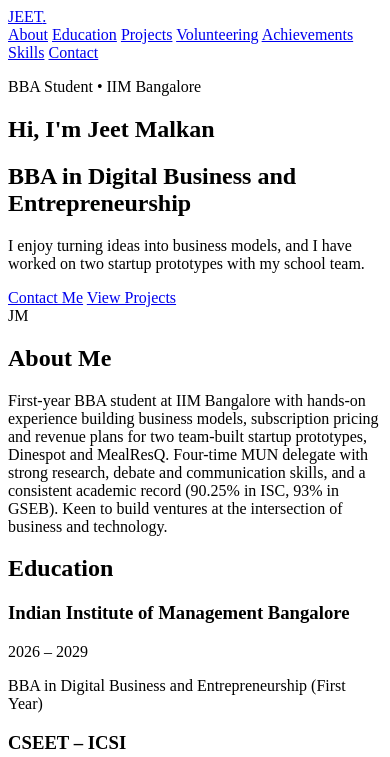
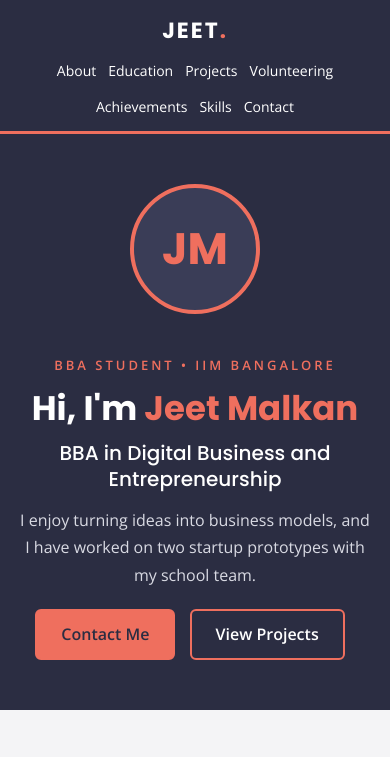
Before and after one commit to jeetmalkan/jeetmalkan.github.io, a plain HTML site: page index.html in a window 390 px wide. Shown: the top 757 px of the page. Drawn offline with nearby package versions, Linux system fonts and the light colour scheme.

Commit message:
Add CSS styling

```diff
--- a/index.html
+++ b/index.html
@@ -5,6 +5,13 @@
   <meta name="viewport" content="width=device-width, initial-scale=1.0">
   <title>Jeet Malkan | Resume</title>
 
+  <!-- Google Fonts: Poppins for headings, Open Sans for body text -->
+  <link rel="preconnect" href="https://fonts.googleapis.com">
+  <link rel="preconnect" href="https://fonts.gstatic.com" crossorigin>
+  <link href="https://fonts.googleapis.com/css2?family=Open+Sans:wght@400;600&family=Poppins:wght@500;600;700&display=swap" rel="stylesheet">
+
+  <!-- External stylesheet -->
+  <link rel="stylesheet" href="style.css">
 </head>
 <body>
 
--- /dev/null
+++ b/style.css
@@ -0,0 +1,345 @@
+/* =========================================================
+   Jeet Malkan - Resume Website Stylesheet
+   Colour theme: Charcoal & Coral
+   ========================================================= */
+
+/* ---------- Colour palette (CSS variables) ---------- */
+:root {
+  --charcoal: #2B2D42;
+  --coral: #EF6F5E;
+  --coral-dark: #C9493A;
+  --background: #F4F4F6;
+  --white: #FFFFFF;
+  --text: #33354A;
+  --muted: #6B6E80;
+}
+
+/* ---------- Universal selector: reset ---------- */
+* {
+  margin: 0;
+  padding: 0;
+  box-sizing: border-box;
+}
+
+/* ---------- Element selectors ---------- */
+html {
+  scroll-behavior: smooth;      /* smooth scrolling when a nav link is clicked */
+  scroll-padding-top: 70px;     /* so the sticky nav does not cover section titles */
+}
+
+body {
+  font-family: 'Open Sans', Arial, sans-serif;
+  background-color: var(--background);
+  color: var(--text);
+  line-height: 1.7;
+}
+
+h1, h2, h3 {
+  font-family: 'Poppins', Arial, sans-serif;
+  color: var(--charcoal);
+  line-height: 1.3;
+}
+
+a {
+  color: var(--coral-dark);
+}
+
+ul {
+  padding-left: 20px;
+}
+
+/* ---------- Navigation bar: Flexbox + sticky positioning ---------- */
+.navbar {
+  position: sticky;
+  top: 0;
+  z-index: 10;
+  background-color: var(--charcoal);
+  padding: 14px 8%;
+  display: flex;
+  justify-content: space-between;
+  align-items: center;
+  flex-wrap: wrap;
+  gap: 10px;
+  border-bottom: 3px solid var(--coral);
+}
+
+.logo {
+  font-family: 'Poppins', Arial, sans-serif;
+  font-size: 22px;
+  font-weight: 700;
+  letter-spacing: 2px;
+  color: var(--white);
+  text-decoration: none;
+}
+
+.logo span {
+  color: var(--coral);
+}
+
+.navbar nav {
+  display: flex;
+  flex-wrap: wrap;
+  gap: 20px;
+}
+
+/* descendant selector + hover pseudo-class */
+.navbar nav a {
+  color: var(--white);
+  text-decoration: none;
+  font-size: 14px;
+  transition: color 0.3s;
+}
+
+.navbar nav a:hover {
+  color: var(--coral);
+}
+
+/* ---------- Hero section: Flexbox ---------- */
+.hero {
+  background-color: var(--charcoal);
+  color: #D9DAE3;
+  padding: 80px 8%;
+  display: flex;
+  justify-content: space-between;
+  align-items: center;
+  gap: 40px;
+}
+
+.hero-text {
+  max-width: 620px;
+}
+
+.tag {
+  color: var(--coral);
+  font-size: 13px;
+  font-weight: 600;
+  letter-spacing: 3px;
+  text-transform: uppercase;
+}
+
+.hero h1 {
+  color: var(--white);
+  font-size: 46px;
+  margin: 10px 0;
+}
+
+.hero h1 span {
+  color: var(--coral);
+}
+
+.hero h2 {
+  color: var(--white);
+  font-size: 20px;
+  font-weight: 500;
+  margin-bottom: 15px;
+}
+
+/* Initials circle (can be replaced by a photo later) */
+.initials {
+  width: 180px;
+  height: 180px;
+  flex-shrink: 0;
+  border-radius: 50%;
+  border: 4px solid var(--coral);
+  background-color: #3A3D57;
+  color: var(--coral);
+  font-family: 'Poppins', Arial, sans-serif;
+  font-size: 60px;
+  font-weight: 700;
+  display: flex;
+  justify-content: center;
+  align-items: center;
+}
+
+/* ---------- Buttons ---------- */
+.btn {
+  display: inline-block;
+  margin: 20px 10px 0 0;
+  padding: 10px 24px;
+  border: 2px solid var(--coral);
+  border-radius: 6px;
+  font-weight: 600;
+  text-decoration: none;
+  transition: background-color 0.3s, color 0.3s;
+}
+
+.btn-primary {
+  background-color: var(--coral);
+  color: var(--charcoal);
+}
+
+.btn-primary:hover {
+  background-color: transparent;
+  color: var(--coral);
+}
+
+.btn-outline {
+  background-color: transparent;
+  color: var(--white);
+}
+
+.btn-outline:hover {
+  background-color: var(--coral);
+  color: var(--charcoal);
+}
+
+/* ---------- Main content area ---------- */
+main {
+  max-width: 950px;
+  margin: 0 auto;
+  padding: 0 20px;
+}
+
+/* child selector: every section directly inside main */
+main > section {
+  padding: 50px 0 10px 0;
+}
+
+.section-title {
+  font-size: 28px;
+  margin-bottom: 20px;
+  padding-bottom: 6px;
+  border-bottom: 3px solid var(--coral);
+  display: inline-block;   /* keeps the underline only as wide as the text */
+}
+
+.subtitle {
+  font-style: italic;
+  color: var(--muted);
+  margin-bottom: 20px;
+}
+
+.meta {
+  font-size: 14px;
+  color: var(--muted);
+  margin-bottom: 8px;
+}
+
+/* ---------- Cards: Flexbox wrap ---------- */
+.card-list {
+  display: flex;
+  flex-wrap: wrap;
+  gap: 20px;
+}
+
+.card {
+  flex: 1 1 400px;
+  position: relative;      /* lets the badge be placed inside the card */
+  background-color: var(--white);
+  border-left: 5px solid var(--coral);
+  border-radius: 8px;
+  padding: 20px 24px;
+  box-shadow: 0 4px 12px rgba(0, 0, 0, 0.06);
+  transition: transform 0.3s, box-shadow 0.3s;
+}
+
+/* hover effect: card lifts up slightly */
+.card:hover {
+  transform: translateY(-5px);
+  box-shadow: 0 10px 20px rgba(0, 0, 0, 0.1);
+}
+
+.card h3 {
+  font-size: 18px;
+  margin-bottom: 4px;
+}
+
+/* skill cards are smaller so more fit on one row */
+.skill {
+  flex-basis: 200px;
+  border-left: none;
+  border-top: 5px solid var(--charcoal);
+}
+
+/* ---------- Project cards: absolute positioning for badge ---------- */
+.project {
+  padding-top: 34px;
+}
+
+.badge {
+  position: absolute;
+  top: -12px;
+  right: 20px;
+  background-color: var(--coral);
+  color: var(--charcoal);
+  font-size: 12px;
+  font-weight: 600;
+  padding: 3px 12px;
+  border-radius: 20px;
+}
+
+/* ---------- ID selector: achievements list ---------- */
+#achievements .achievement-list {
+  list-style: none;
+  padding-left: 0;
+}
+
+.achievement-list li {
+  background-color: var(--white);
+  padding: 12px 18px;
+  margin-bottom: 10px;
+  border-radius: 6px;
+}
+
+/* pseudo-class: alternate rows get a coloured edge */
+.achievement-list li:nth-child(odd) {
+  border-left: 4px solid var(--coral);
+}
+
+.achievement-list li:nth-child(even) {
+  border-left: 4px solid var(--charcoal);
+}
+
+/* ---------- Contact ---------- */
+.contact-box {
+  margin-top: 15px;
+  background-color: var(--charcoal);
+  color: var(--white);
+  padding: 20px 24px;
+  border-radius: 8px;
+}
+
+.contact-box a {
+  color: var(--coral);
+}
+
+/* ---------- Footer ---------- */
+footer {
+  text-align: center;
+  font-size: 14px;
+  color: var(--muted);
+  padding: 40px 10px 30px;
+}
+
+/* ---------- Responsive design for phones ---------- */
+@media (max-width: 700px) {
+  .navbar {
+    justify-content: center;
+    padding: 12px 16px;
+  }
+
+  .navbar nav {
+    justify-content: center;
+    gap: 12px;
+  }
+
+  .hero {
+    flex-direction: column-reverse;   /* initials circle goes on top */
+    text-align: center;
+    padding: 50px 20px;
+  }
+
+  .hero h1 {
+    font-size: 34px;
+  }
+
+  .initials {
+    width: 130px;
+    height: 130px;
+    font-size: 44px;
+  }
+
+  .card {
+    flex-basis: 100%;
+  }
+}
```
